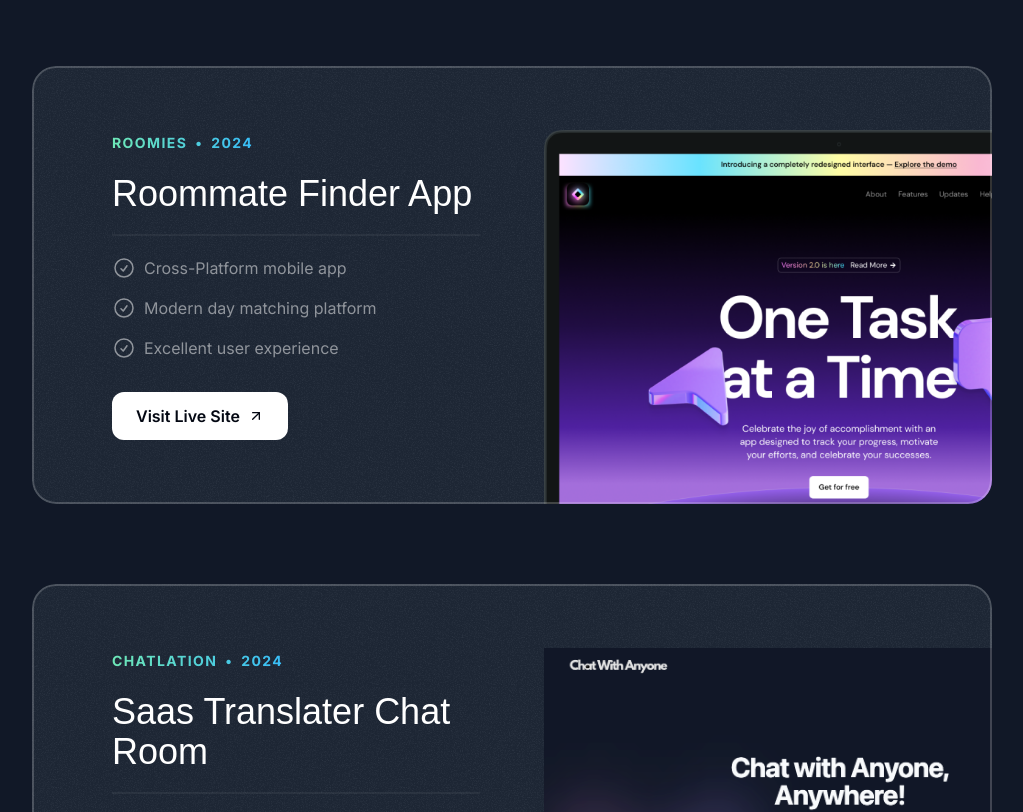
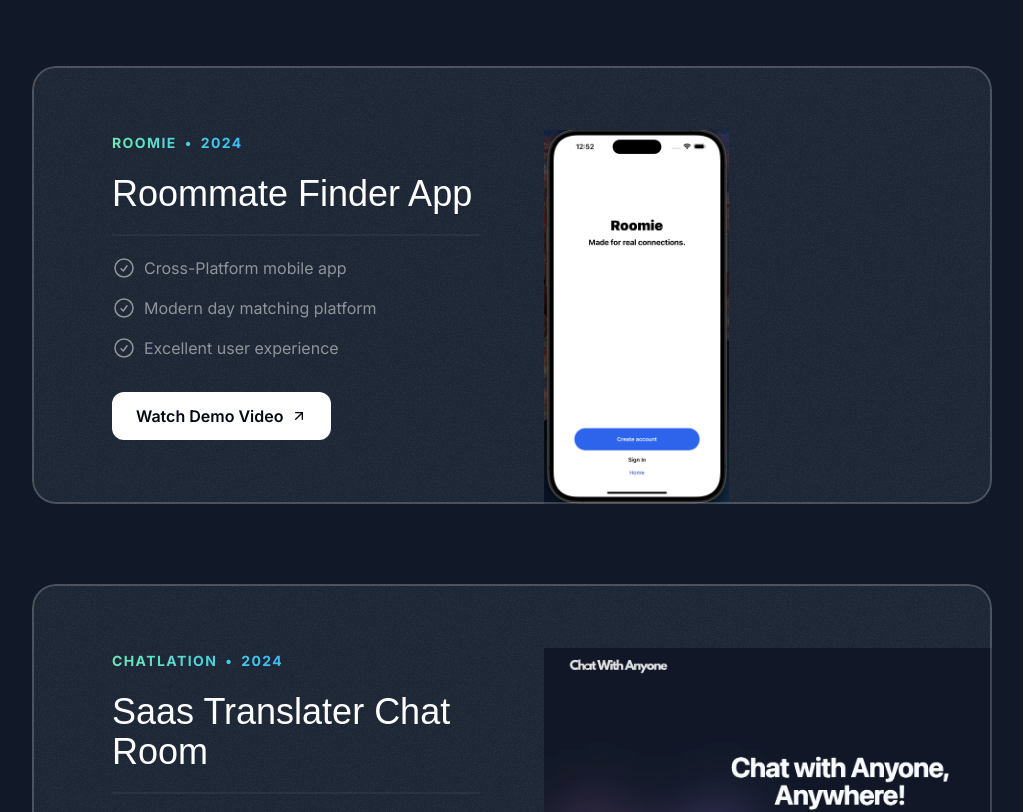
Before and after one commit to harbeeny/personal-portfolio-2.0, a Next.js app: page / in a window 1280 px wide. Shown: the part 1200-2012 px from the top of the page, without its empty margins (128-1151 px from the left). Built offline with nearby package versions, Linux system fonts and the light colour scheme; a web font is replaced by a local one.

Commit message:
Roomie project added

```diff
--- a/src/sections/About.tsx
+++ b/src/sections/About.tsx
@@ -166,7 +166,7 @@ export const AboutSection = () => {
               <Card className="h-[320px] p-0 flex flex-col md:col-span-3 lg:col-span-2">
                 <CardHeader
                   title="Beyond the Code"
-                  description="Explore my interests and hobbies beyond the digital realm."
+                  description="Explore my interests and hobbies beyond the digital realm. (Try moving them!)"
                   className="px-6 py-6"
                 />
                 <div className="relative flex-1" ref={constraintRef}>
--- a/src/sections/Projects.tsx
+++ b/src/sections/Projects.tsx
@@ -1,20 +1,22 @@
-import darkSaasLandingPage from "@/assets/images/dark-saas-landing-page.png";
-// import lightSaasLandingPage from "@/assets/images/light-saas-landing-page.png";
-// import aiStartupLandingPage from "@/assets/images/ai-startup-landing-page.png";
-import Pricewise from "@/assets/images/Pricewise.png"
-import Chatlation from "@/assets/images/Chatlation.png"
+"use client"
+import Roomies from "@/assets/images/roomies.png";
+import Pricewise from "@/assets/images/Pricewise.png";
+import Chatlation from "@/assets/images/Chatlation.png";
 import Image from "next/image";
 import CheckCircleIcon from "@/assets/icons/check-circle.svg";
 import ArrowUpRight from "@/assets/icons/arrow-up-right.svg";
-import grainImage from "@/assets/images/grain.jpg";
+
 import { SectionHeader } from "@/components/SectionHeader";
 import { Card } from "@/components/Card";
+import { SetStateAction, useState } from "react";
 
 // TODO: Implement my personal projects and descriptions
 
+const roomieDemoVid = "/video/output.mp4"
+
 const portfolioProjects = [
   {
-    name: "Roomies",
+    name: "Roomie",
     year: "2024",
     title: "Roommate Finder App",
     results: [
@@ -22,8 +24,8 @@ const portfolioProjects = [
       { title: "Modern day matching platform" },
       { title: "Excellent user experience" },
     ],
-    link: "https://youtu.be/4k7IdSLxh6w",
-    image: darkSaasLandingPage,
+    videoFile: roomieDemoVid,
+    image: Roomies,
   },
   {
     name: "Chatlation",
@@ -52,6 +54,21 @@ const portfolioProjects = [
 ];
 
 export const ProjectsSection = () => {
+  const [isVideoModalOpen, setIsVideoModalOpen] = useState(false);
+  const [currentVideoFile, setCurrentVideoFile] = useState<string | null>(null);
+
+  const openVideoModal = (videoFile: string) => {
+    setCurrentVideoFile(videoFile);
+    setIsVideoModalOpen(true);
+    document.body.style.overflow = "hidden"; // Prevent scrolling when the modal is open
+  };
+
+  const closeVideoModal = () => {
+    setIsVideoModalOpen(false);
+    setCurrentVideoFile(null);
+    document.body.style.overflow = "auto"; // Enable scrolling again
+  };
+
   return (
     <section className="py-20 pb-16 sm:py-20 lg:py-28" id="projects">
       <div className="">
@@ -84,12 +101,24 @@ export const ProjectsSection = () => {
                     <hr className="border-t-2 border-white/5 mt-4 md:mt-5" />
                     <ul className="flex flex-col gap-4 mt-4 md:mt-5">
                       {project.results.map((result) => (
-                        <li className="flex gap-2 text-sm text-white/50 md:text-base" key={result.title}>
+                        <li
+                          className="flex gap-2 text-sm text-white/50 md:text-base"
+                          key={result.title}
+                        >
                           <CheckCircleIcon className="size-5 md:size-6" />
                           <span>{result.title}</span>
                         </li>
                       ))}
                     </ul>
+                    {project.videoFile ? (
+                      <button
+                        onClick={() => openVideoModal(project.videoFile)}
+                        className="bg-white text-gray-950 h-12 w-full md:w-auto rounded-xl px-6 font-semibold inline-flex items-center justify-center gap-2 mt-8 transform transition-transform duration-200 hover:scale-105 hover:shadow-lg"
+                      >
+                        <span>Watch Demo Video</span>
+                        <ArrowUpRight className="size-4" />
+                      </button>
+                    ) : (
                       <a
                         href={project.link}
                         target="_blank"
@@ -100,6 +129,7 @@ export const ProjectsSection = () => {
                           <ArrowUpRight className="size-4" />
                         </button>
                       </a>
+                    )}
                   </div>
                   <div className="relative">
                     <Image
@@ -114,6 +144,36 @@ export const ProjectsSection = () => {
           </div>
         </div>
       </div>
+
+      {/* Video Modal */}
+      {isVideoModalOpen && (
+        <div
+          className="fixed inset-0 flex items-center justify-center z-50 bg-black bg-opacity-50"
+          onClick={closeVideoModal}
+        >
+          <div
+            className="bg-white rounded-lg p-6 w-[90%] md:w-[800px] relative"
+            onClick={(e) => e.stopPropagation()}
+          >
+            <button
+              onClick={closeVideoModal}
+              className="absolute top-2 right-2 text-gray-500 hover:text-gray-700"
+            >
+              &times;
+            </button>
+            <div className="relative w-full max-w-full rotate-180 overflow-hidden">
+              <video
+                controls
+                autoPlay
+                className="w-full h-full object-contain rotate-360 max-h-[70vh]"
+              >
+                <source src={currentVideoFile ?? undefined} type="video/mp4" />
+                Your browser does not support the video tag.
+              </video>
+            </div>
+          </div>
+        </div>
+      )}
     </section>
   );
 };
```
Also changed, not shown: src/assets/images/roomies.png (added). Lines whose indentation alone changed are shown as unchanged.
